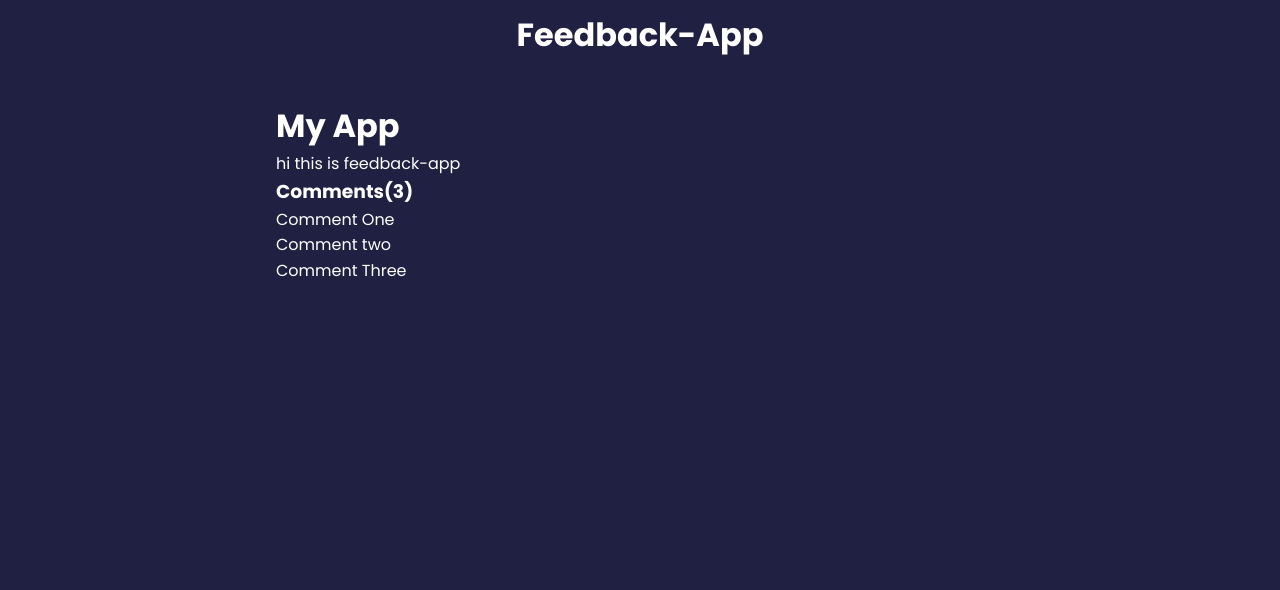
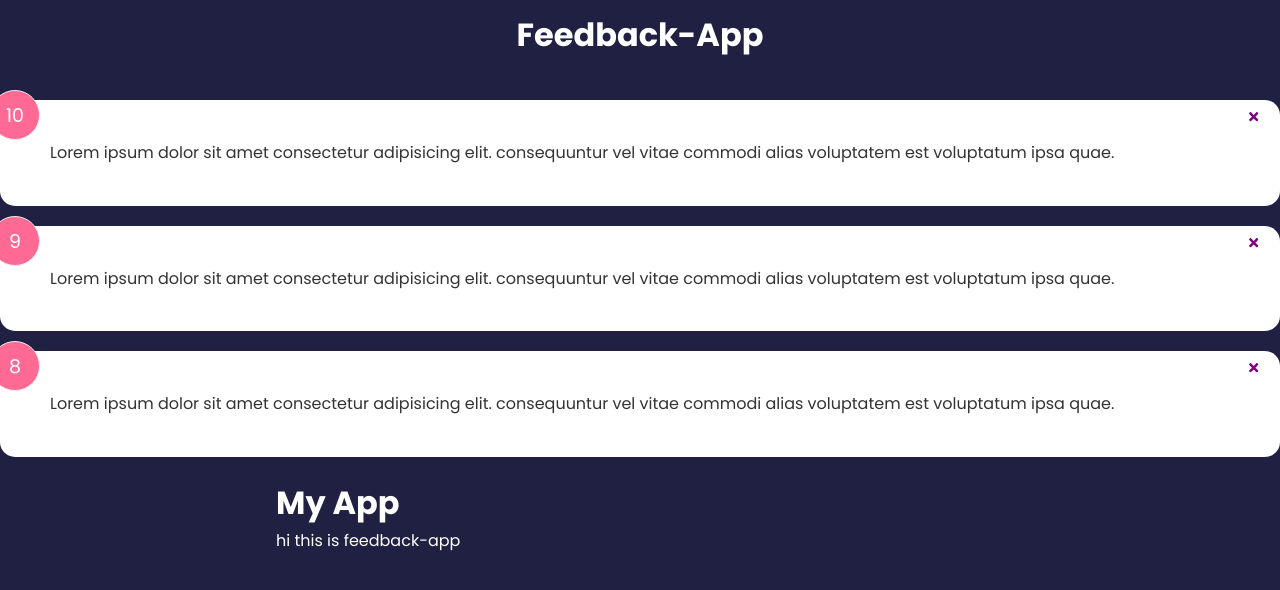
Before and after one commit to ShubhamGupta511/Feedback-App, a React (Create React App) app: page / in a window 1280 px wide. Shown: the top 590 px of the page. Built offline with nearby package versions, Linux system fonts and the light colour scheme; the HTML template or start-up script is replaced by a standard one.

Commit message:
props-drilled upto 3rd level

```diff
--- a/package.json
+++ b/package.json
@@ -8,6 +8,7 @@
     "@testing-library/user-event": "^13.5.0",
     "react": "^18.2.0",
     "react-dom": "^18.2.0",
+    "react-icons": "^4.10.1",
     "react-scripts": "5.0.1",
     "web-vitals": "^2.1.4"
   },
--- a/src/App.js
+++ b/src/App.js
@@ -1,43 +1,27 @@
 import Header from "./components/Header";
+import FeedbackItem from "./components/FeedbackItem";
+import { useState } from "react";
+import FeedbackData from "./Data/FeedbackData";
+import FeedbackList from "./components/FeedbackList";
 
 
 function App() {
 
-    const title='Feedback-App'
-    const body='this is First Feedback For the website';
+  const [feedback,setFeedback]=useState(FeedbackData);
 
-    const loading =false;
-    const showcomments=true;
-    if(loading) return <h1>Loading...</h1>
-
-
-
-    const comments=[
-        {id:1,text:'Comment One'},
-        {id:2,text:'Comment two'},
-        {id:3,text:'Comment Three'}
-    ]
-
-
-    const commentBlock=( <div className='comments'>
-    <h3> Comments({comments.length})</h3>
-
-    <ul>
-        {comments.map((comment,index)=>(
-            <li key={index}>{comment.text}</li>
-
-        ))}
-    </ul>
-</div>)
+  const deleteFeedback=(id)=>{
+    setFeedback(feedback.filter((item)=>item.id!==id))
+  }
 
   return (
     <>
     <Header text='Feedback-App'/>
+    <FeedbackList feedback={feedback} handleDelete={deleteFeedback}/>
     <div className="container">
       <h1>My App</h1>
       <p>hi this is feedback-app</p>
-      {showcomments && commentBlock}
     </div>
+
     </>
   );
 }
--- /dev/null
+++ b/src/Data/FeedbackData.js
@@ -0,0 +1,19 @@
+const FeedbackData = [
+    {
+      id: 1,
+      rating: 10,
+      text: 'Lorem ipsum dolor sit amet consectetur adipisicing elit. consequuntur vel vitae commodi alias voluptatem est voluptatum ipsa quae.',
+    },
+    {
+      id: 2,
+      rating: 9,
+      text: 'Lorem ipsum dolor sit amet consectetur adipisicing elit. consequuntur vel vitae commodi alias voluptatem est voluptatum ipsa quae.',
+    },
+    {
+      id: 3,
+      rating: 8,
+      text: 'Lorem ipsum dolor sit amet consectetur adipisicing elit. consequuntur vel vitae commodi alias voluptatem est voluptatum ipsa quae.',
+    },
+  ]
+
+  export default FeedbackData
--- /dev/null
+++ b/src/components/FeedbackItem.jsx
@@ -0,0 +1,25 @@
+import React from 'react'
+import Card from './shared/Card'
+import PropTypes from 'prop-types';
+import {FaTimes} from 'react-icons/fa'
+
+function FeedbackItem({item,handleDelete}) {
+
+
+
+  return (
+    <Card>
+        <div className="num-display">{item.rating}</div>
+        <button className='close' onClick={()=>handleDelete(item.id)}>
+          <FaTimes color='purple'/>
+        </button>
+        <div className="text-display">{item.text}</div>
+    </Card>
+  )
+}
+
+FeedbackItem.propTypes={
+  item:PropTypes.object.isRequired,
+}
+
+export default FeedbackItem
--- /dev/null
+++ b/src/components/FeedbackList.jsx
@@ -0,0 +1,30 @@
+import React from 'react'
+import FeedbackItem from './FeedbackItem'
+import PropTypes from 'prop-types';
+function FeedbackList({feedback,handleDelete}) {
+
+    if(!feedback || feedback.length===0){
+        return <p>No Feedback Yet</p>
+    }
+
+  return (
+    <div className='feedback-list'>
+       {feedback.map((item)=>(
+        <FeedbackItem key={item.id} item={item} handleDelete={handleDelete} />
+       ))}
+
+    </div>
+  )
+}
+
+FeedbackList.propTypes={
+    feedback: PropTypes.arrayOf(
+        PropTypes.shape({
+            id:PropTypes.number.isRequired,
+            text:PropTypes.string.isRequired,
+            rating:PropTypes.number.isRequired
+        })
+    ),
+}
+
+export default FeedbackList
--- /dev/null
+++ b/src/components/shared/Card.jsx
@@ -0,0 +1,21 @@
+import React from 'react'
+import PropTypes from 'prop-types';
+
+function Card({children,reverse}) {
+  return (
+    <div className={`card ${reverse && 'reverse'}`}>
+      {children}
+    </div>
+  )
+}
+
+Card.defaultProps={
+    reverse:false,
+}
+
+Card.propTypes={
+    children:PropTypes.node.isRequired,
+    reverse:PropTypes.bool,
+}
+
+export default Card
```
Also changed, not shown: src/components/Header.jsx (renamed from src/components/Header.js), 1 other file (tests, documents, lock files or other folders).
